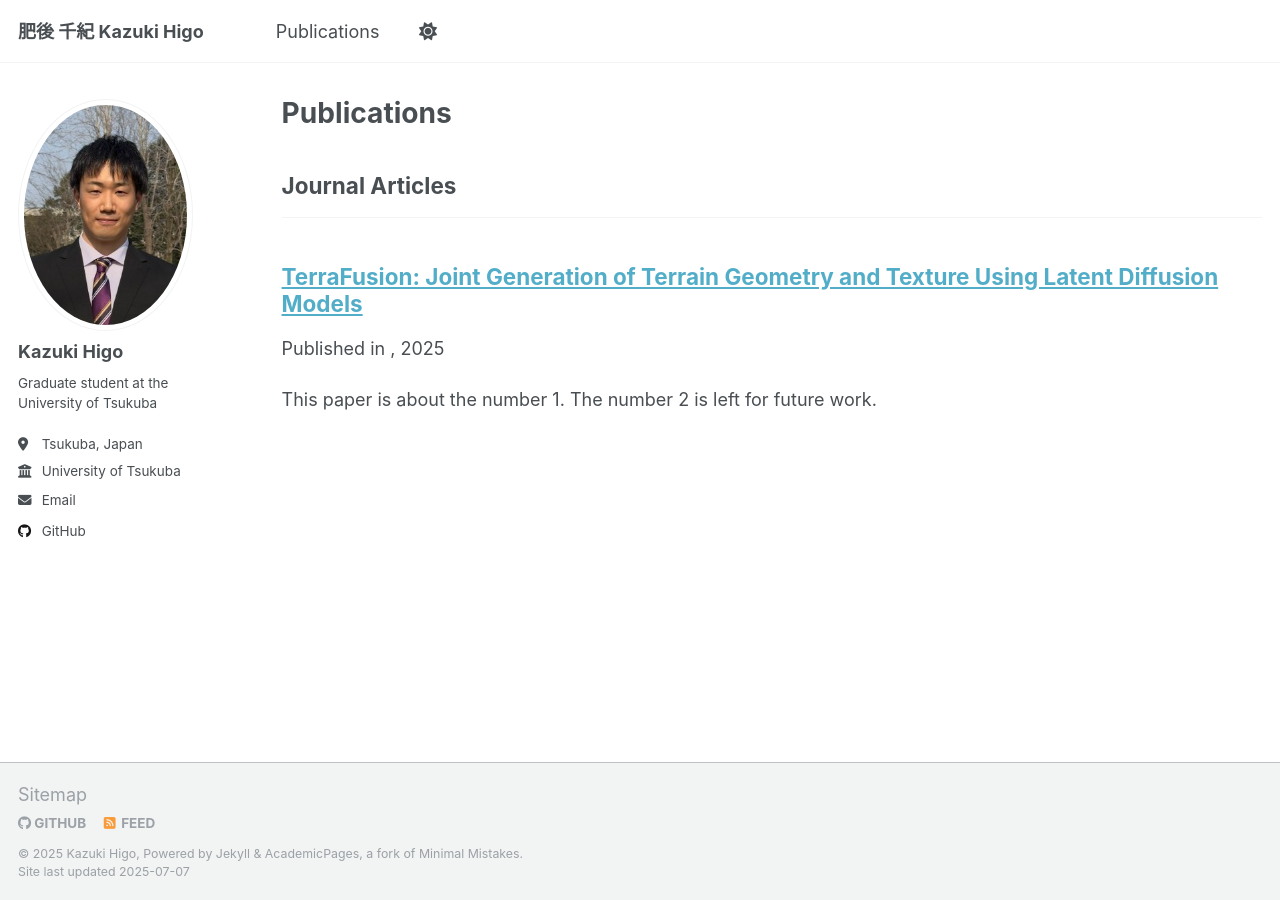
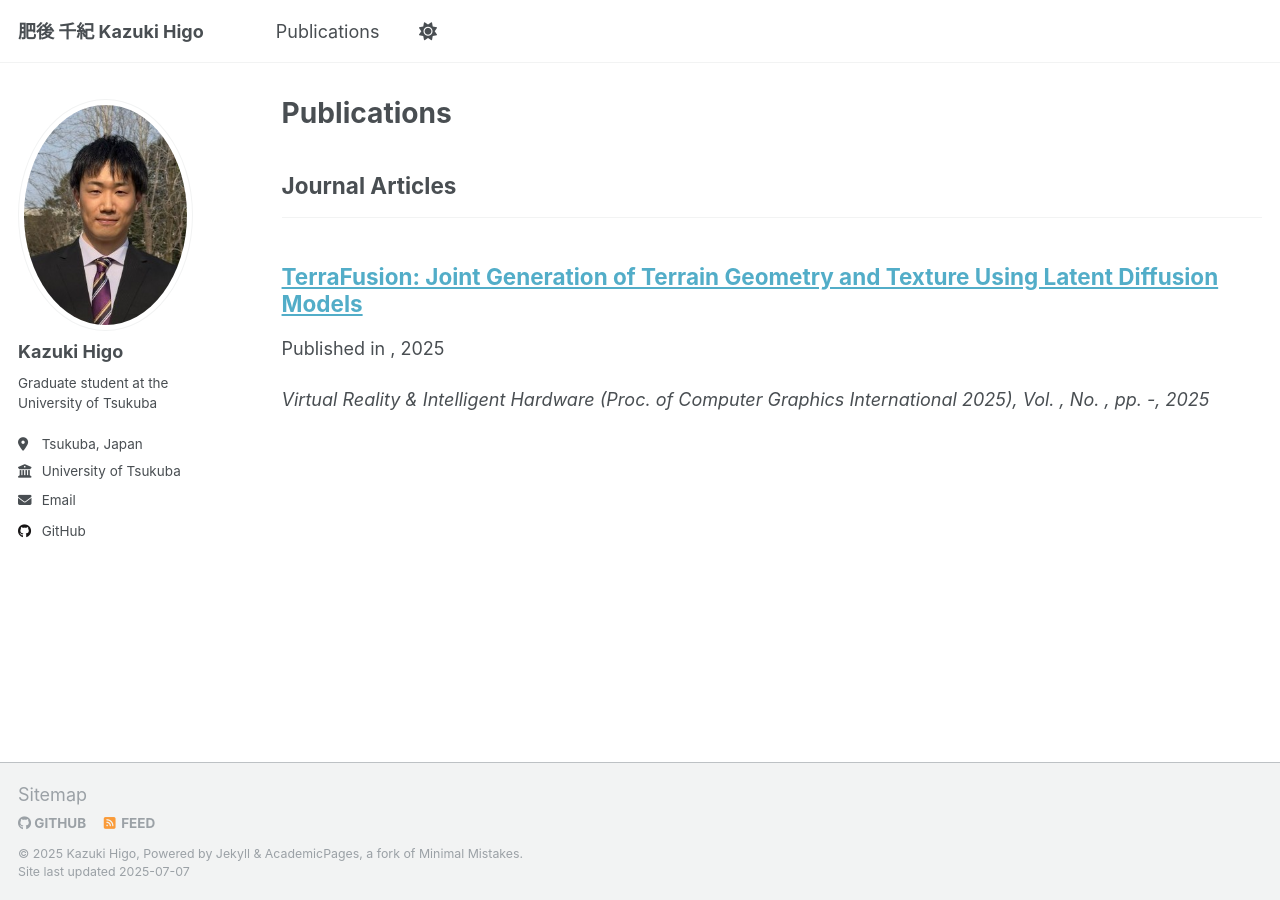
Before and after one commit to millennium-nova/millennium-nova.github.io, a Jekyll site: the page built from _pages/publications.html, in a window 1280 px wide. Built offline with Jekyll 4.4.1, drawn with Linux system fonts in a browser that asks for light colours.

Commit message:
edit files

```diff
--- a/_config.yml
+++ b/_config.yml
@@ -265,7 +265,7 @@ defaults:
       path: ""
       type: publications
     values:
-      layout: single
+      layout: publication
       author_profile: true
       share: false
       comments: true
--- a/_publications/2026-0604-terrafusion.md
+++ b/_publications/2026-0604-terrafusion.md
@@ -4,9 +4,8 @@ collection: publications
 category: manuscripts
 authors: Kazuki Higo, Toshiki Kanai, Yuki Endo, Yoshihiro Kanamori
 permalink: /publication/2025-06-04-terrafusion
-excerpt: 'This paper is about the number 1. The number 2 is left for future work.'
+excerpt: '*Virtual Reality & Intelligent Hardware (Proc. of Computer Graphics International 2025), Vol. , No. , pp. -, 2025*'
 date: 2025-06-04
-journal: 'Virtual Reality & Intelligent Hardware'
 # slidesurl: 'http://academicpages.github.io/files/slides1.pdf'
 # paperurl: 'https://arxiv.org/pdf/2505.04050'
 links:
```
Also changed, not shown: _layouts/publication.html (added, +34 -0 lines).
